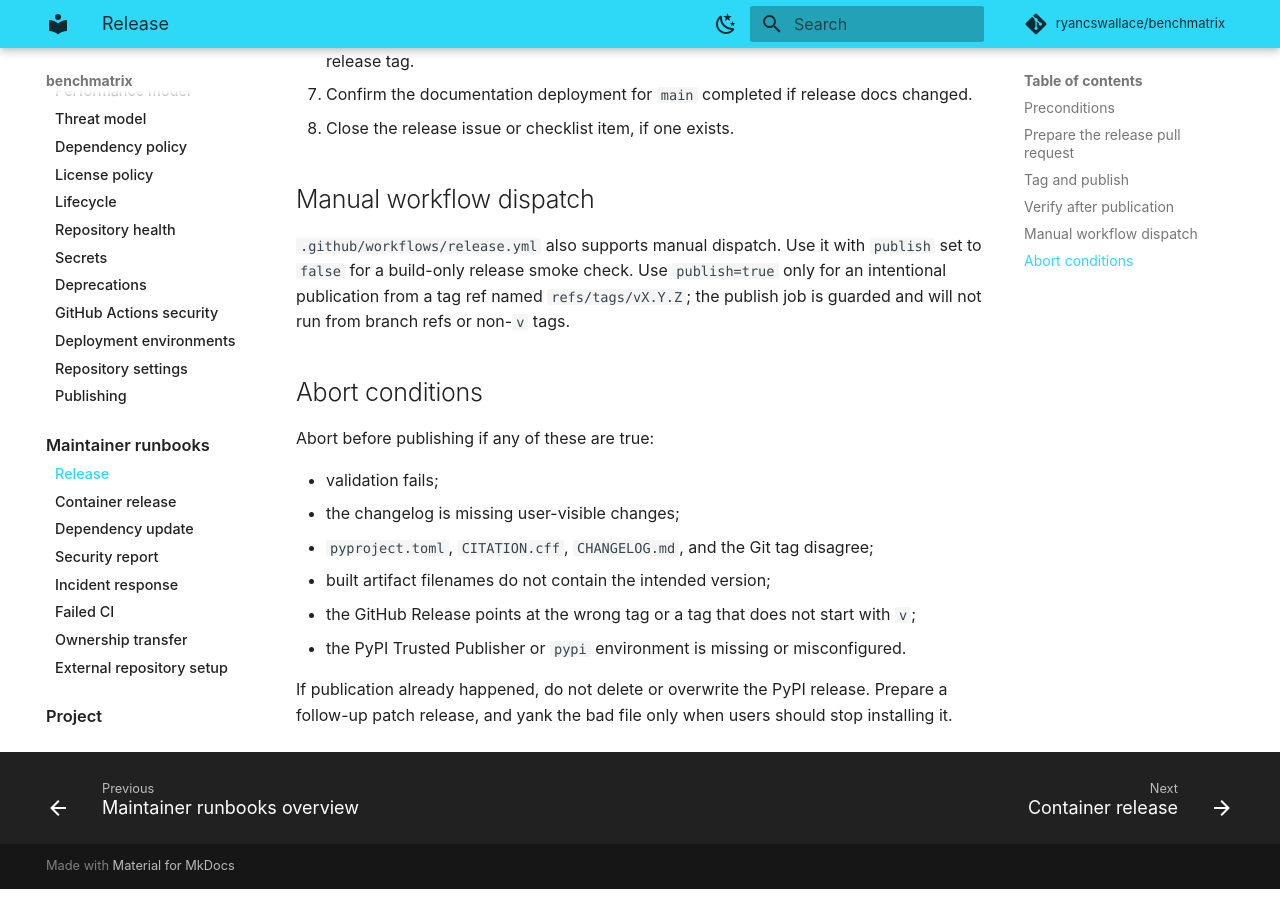
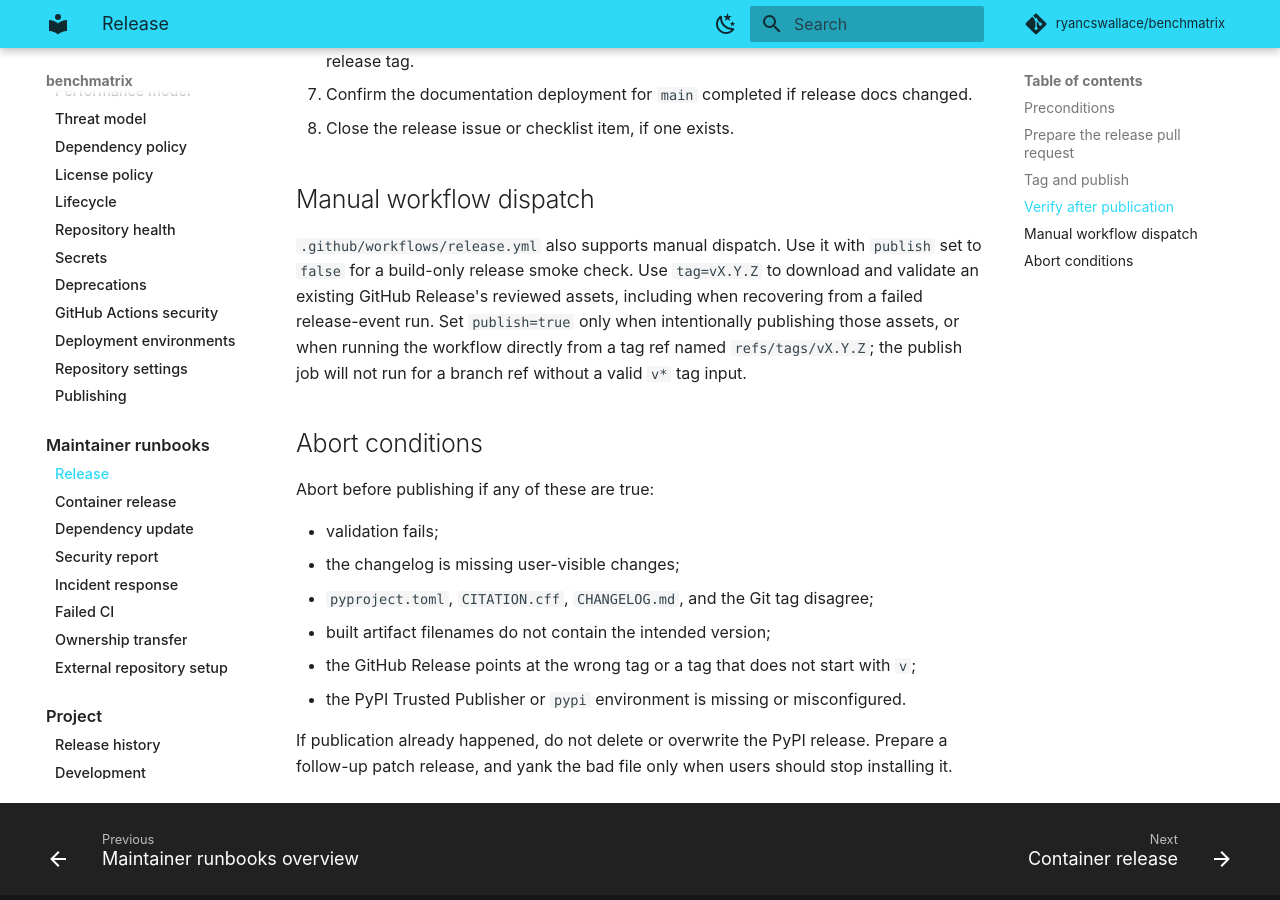
Before and after one commit to ryancswallace/benchmatrix, an MkDocs documentation site: the page built from docs/runbooks/release.md, in a window 1280 px wide and 900 px high, scrolled down 3249 px. Built offline with MkDocs 1.6.1 and Material for MkDocs 9.7.7, drawn with Linux system fonts in a browser that asks for light colours; comment, search, counter and statistics services are not loaded.

Commit message:
ci: support reruns of PyPI publishing

```diff
--- a/docs/runbooks/release.md
+++ b/docs/runbooks/release.md
@@ -156,9 +156,11 @@
 
 `.github/workflows/release.yml` also supports manual dispatch. Use it with
 `publish` set to `false` for a build-only release smoke check. Use
-`publish=true` only for an intentional publication from a tag ref named
-`refs/tags/vX.Y.Z`; the publish job is guarded and will not run from branch refs
-or non-`v` tags.
+`tag=vX.Y.Z` to download and validate an existing GitHub Release's reviewed
+assets, including when recovering from a failed release-event run. Set
+`publish=true` only when intentionally publishing those assets, or when running
+the workflow directly from a tag ref named `refs/tags/vX.Y.Z`; the publish job
+will not run for a branch ref without a valid `v*` tag input.
 
 ## Abort conditions
 
```
Also changed, not shown: 2 other files.
